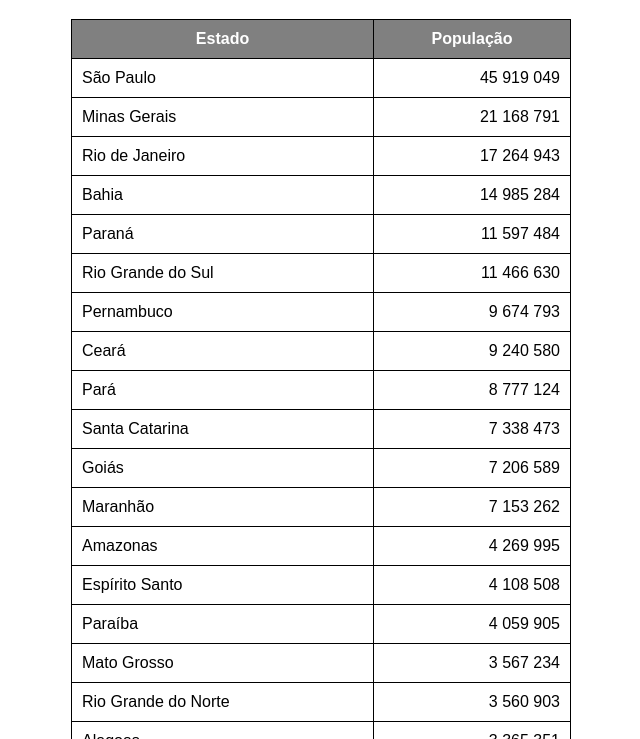
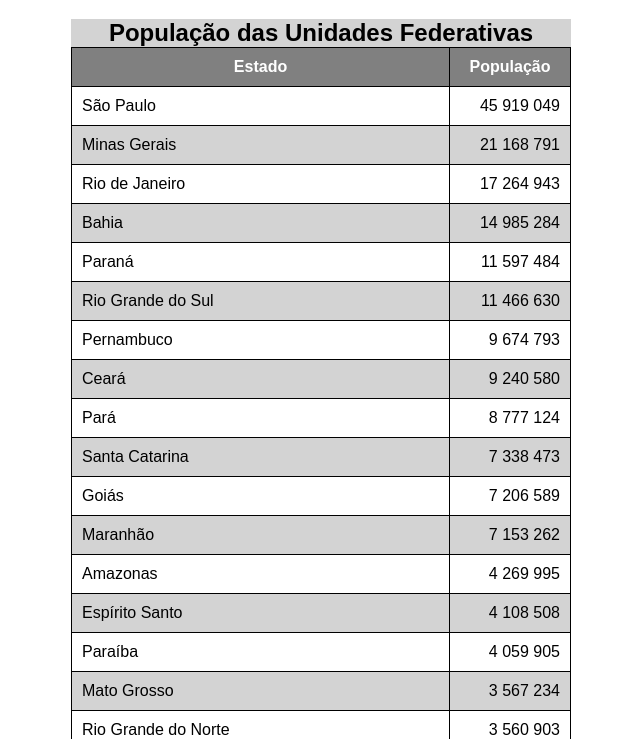
Before and after one commit to FelipePinheiroRegina/html-css, a plain HTML site: page exercicios/ex023/tabela002.html in a window 1280 px wide. Shown: the part 61-800 px from the top of the page, without its empty margins (319-959 px from the left). Drawn offline with Linux system fonts and the light colour scheme.

Commit message:
completei a tabela 002

```diff
--- a/exercicios/ex023/tabela002.html
+++ b/exercicios/ex023/tabela002.html
@@ -21,6 +21,7 @@
         width: 500px;
         border-collapse: collapse;
         margin: auto;
+        position: relative;
     }
 
     td, th {
@@ -28,10 +29,28 @@
         padding: 10px;
     }
 
+    caption {
+        font-size: 1.5em;
+        font-weight: bold;
+        background-color: lightgray;
+    }
+
+    thead > tr > th {
+        position: sticky;
+        top: -1px;
+        background-color: gray ;
+    }
+
     thead, tfoot {
         background-color: gray;
         color: white;
     }
+
+    tbody > tr:nth-child(2n){
+        background-color: lightgray;
+    }
+
+
 
     td.num {
         text-align: right;
@@ -42,10 +61,11 @@
 
     <table>
 
+        <caption>População das Unidades Federativas</caption>
         <thead>
             <tr>
-                <th>Estado</th>
-                <th>População</th>
+                <th scope="col">Estado</th>
+                <th scope="col" style="width: 100px;">População</th>
 
             </tr>
         </thead>
@@ -166,11 +186,12 @@
 
         <tfoot>
             <tr>
-                <th>Total de Habitantes</th>
+                <th scope="row">Total de Habitantes</th>
                 <td class="num"><strong>212 146 018</strong></td>
             </tr>
         </tfoot>
 
     </table>
+
 </body>
 </html>
```
